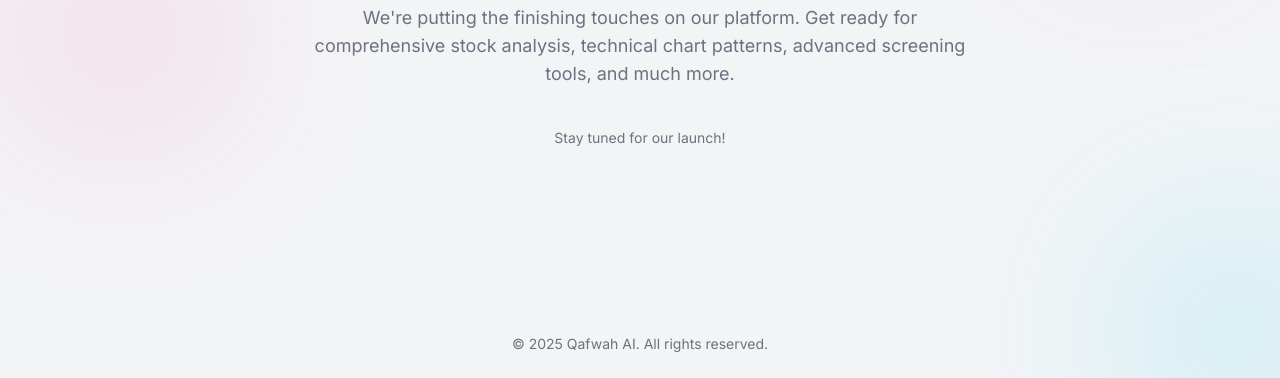
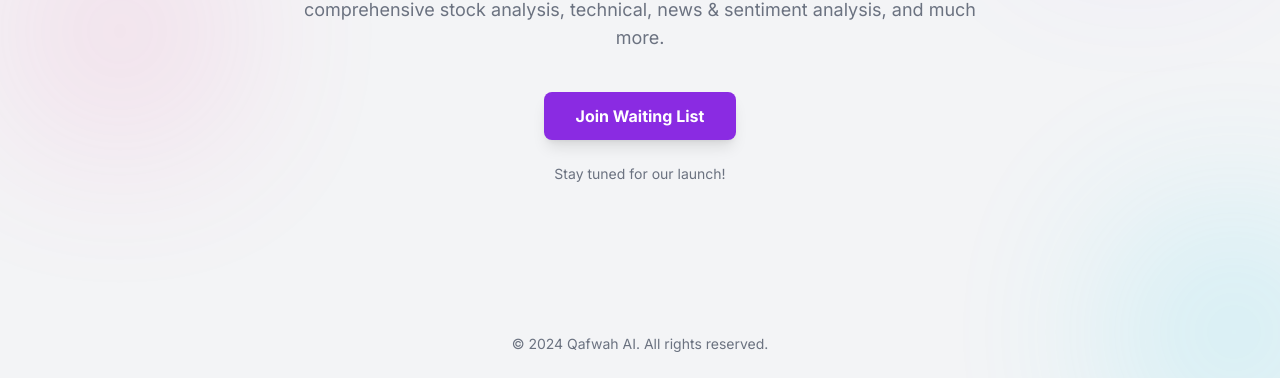
Before and after one commit to qafwah/qafwah.id, a plain HTML site: page index.html in a window 1280 px wide. Shown: the part 422-800 px from the top of the page. Drawn offline with nearby package versions, Linux system fonts and the light colour scheme.

Commit message:
Update index.html

```diff
--- a/index.html
+++ b/index.html
@@ -1,5 +1,6 @@
 <!DOCTYPE html>
-<html lang="en"><head>
+<html lang="en">
+  <head>
     <meta charset="utf-8"/>
     <meta content="width=device-width, initial-scale=1.0" name="viewport"/>
     <title>Qafwah AI - Coming Soon</title>
@@ -66,15 +67,21 @@
             Intelligent stock analysis <br class="hidden sm:block"/> <span class="text-primary">powered by AI</span>
           </h1>
           <p class="max-w-2xl mx-auto text-lg text-subtext-light dark:text-subtext-dark mb-10">
-                    We're putting the finishing touches on our platform. Get ready for comprehensive stock analysis, technical chart patterns, advanced screening tools, and much more.
+            We're putting the finishing touches on our platform. Get ready for comprehensive stock analysis, technical, news & sentiment analysis, and much more.
           </p>
+          <div class="flex justify-center">
+            <a class="bg-primary hover:bg-primary/90 text-white font-bold py-3 px-8 rounded-lg transition-all duration-300 shadow-lg hover:shadow-primary/50 transform hover:-translate-y-1" href="https://forms.gle/your-google-form-link" target="_blank">
+            Join Waiting List
+            </a>
+          </div>
           <p class="mt-6 text-sm text-subtext-light dark:text-subtext-dark">
             Stay tuned for our launch!
           </p>
         </main>
       </div>
       <footer class="absolute bottom-0 left-0 right-0 p-6 text-center text-subtext-light dark:text-subtext-dark text-sm">
-            © 2025 Qafwah AI. All rights reserved.
+        © 2024 Qafwah AI. All rights reserved.
       </footer>
     </div>
-</body></html>
+  </body>
+</html>
```
Lines whose indentation alone changed are shown as unchanged.
